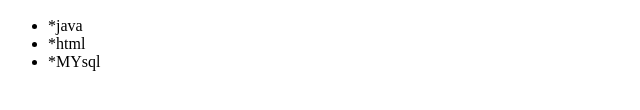
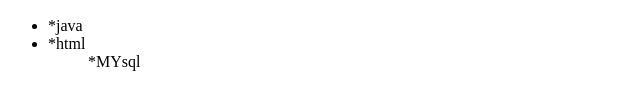
Before and after one commit to Rajashekharmhg/demo1, a plain HTML site: page index.html in a window 1280 px wide. Shown: the part 430-540 px from the top of the page, without its empty margins (0-640 px from the left). Drawn offline with Linux system fonts and the light colour scheme.

Commit message:
changed li tag

```diff
--- a/index.html
+++ b/index.html
@@ -29,7 +29,7 @@
                 <ul>
                     <li>*java</li>
                     <li>*html</li>
-                    <li>*MYsql</li>
+                    <ol>*MYsql</ol>
                 </ul>
             </tr>
         </td>
```
